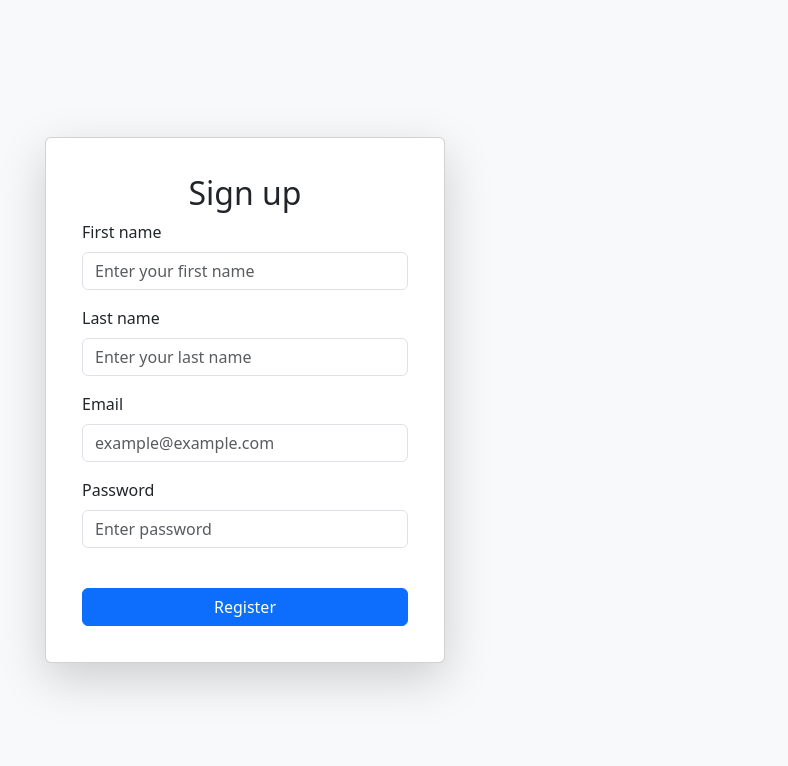
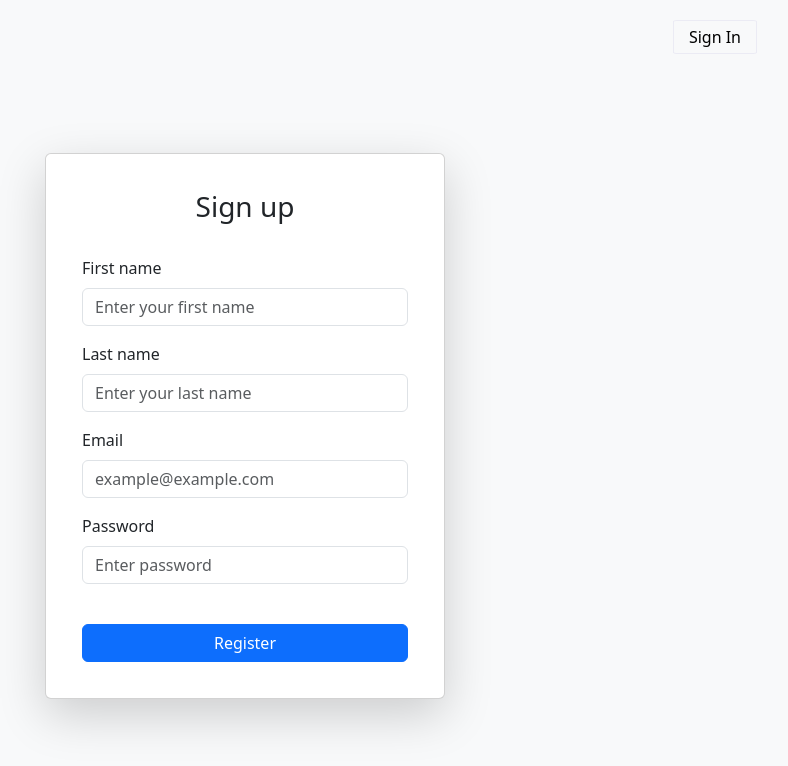
Before and after one commit to t-santosh/ecommerce-frontend-project, a React (Create React App) app: page / in a window 1280 px wide. Shown: the top 766 px of the page, without its empty margins (395-1183 px from the left). Built offline with nearby package versions, Linux system fonts and the light colour scheme.

Commit message:
added api feature for user register

```diff
--- a/package.json
+++ b/package.json
@@ -13,6 +13,7 @@
     "react-dom": "^19.0.0",
     "react-router-dom": "^7.2.0",
     "react-scripts": "5.0.1",
+    "react-toastify": "^11.0.5",
     "web-vitals": "^2.1.4"
   },
   "scripts": {
--- a/src/assets/styles/registerPage.css
+++ b/src/assets/styles/registerPage.css
@@ -1,12 +1,26 @@
 .container-fluid {
-  background-color: rgb(237, 229, 229);
   display: flex;
   justify-content: end;
-  height: 100vh;
+  height: 94vh;
 }
 .custom-card {
+  border: none;
   padding: 20px 20px;
   width: 100%;
   max-width: 400px;
   margin: auto;
 }
+.signIn {
+  text-align: end;
+  height: 50px;
+}
+.signIn a {
+  position: relative;
+  color: black;
+  text-decoration: none;
+  border: 1px solid rgb(235, 235, 244);
+  padding: 5px 15px;
+  border-radius: 5%;
+  top: 50%;
+  right: 10%;
+}
--- a/src/components/userComponents/RegisterPage.jsx
+++ b/src/components/userComponents/RegisterPage.jsx
@@ -1,23 +1,89 @@
-import React from 'react';
+import React, { useState } from 'react';
+import { registerUser } from '../../api/userApi';
+import capitalizeFirstLetter from '../../utils/capitalizeLetters';
+import { toast, ToastContainer } from 'react-toastify';
+import 'react-toastify/dist/ReactToastify.css';
 import '../../assets/styles/registerPage.css';
 
 const RegisterPage = () => {
+  // Initialize the state formData with empty values, and set the values when received from handleChange
+  const [formData, setFormData] = useState({
+    first_name: '',
+    last_name: '',
+    email: '',
+    password: '',
+  });
+
+  // Handle the changes in the input and update the formData state accordingly
+  const handleChange = (e) => {
+    setFormData({ ...formData, [e.target.name]: e.target.value });
+  };
+
+  // Hanlde submit to submit the filled out form to the backend through API
+  const handleSubmit = async (e) => {
+    e.preventDefault();
+
+    // Trim values to remove leading & trailing spaces
+    const trimmedData = {
+      first_name: capitalizeFirstLetter(formData.first_name.trim()),
+      last_name: capitalizeFirstLetter(formData.last_name.trim()),
+      email: formData.email.trim(),
+      password: formData.password.trim(),
+    };
+    // Check if any field is empty
+    if (
+      !trimmedData.first_name ||
+      !trimmedData.last_name ||
+      !trimmedData.email ||
+      !trimmedData.password
+    ) {
+      toast.error('All fields are required!');
+      return;
+    }
+
+    try {
+      const data = await registerUser(trimmedData); // Call the register funtion
+      if (data && data.message) {
+        // Check if message exists in the response
+        toast.success(data.message); // Show success message from backend
+      } else {
+        toast.success('Registration successful!');
+      }
+    } catch (error) {
+      // console.log('Error message from registerPage: ', error.message);
+      // return;
+      if (error.message === 'User is already registered') {
+        toast.error('This email is already registered!');
+      } else {
+        toast.error('Registration failed. Please try again.');
+      }
+    }
+  };
+
   return (
     <div>
+      <ToastContainer />
+      <div className='signIn bg-light'>
+        <a href='#'>Sign In</a>
+      </div>
       <div className='container-fluid bg-light'>
         <div className='card custom-card shadow-lg'>
           <div className='card-body'>
-            <h2 className='card-title text-center'>Sign up</h2>
-
-            <form>
+            <h3 className='card-title text-center'>Sign up</h3>
+            <br />
+            <form onSubmit={handleSubmit}>
               <div className='mb-3'>
                 <label htmlFor='first-name' className='form-label'>
                   First name
                 </label>
                 <input
+                  required
                   type='text'
                   className='form-control'
-                  id='name'
+                  id='first_name'
+                  name='first_name'
+                  value={formData.first_name}
+                  onChange={handleChange}
                   placeholder='Enter your first name'
                 />
               </div>
@@ -26,29 +92,50 @@ const RegisterPage = () => {
                   Last name
                 </label>
                 <input
+                  required
                   type='text'
                   className='form-control'
-                  id='name'
+                  id='last_name'
+                  name='last_name'
+                  value={formData.last_name}
+                  onChange={handleChange}
                   placeholder='Enter your last name'
                 />
               </div>
               <div className='mb-3'>
                 <label className='form-label'>Email</label>
                 <input
+                  required
                   type='email'
                   className='form-control'
+                  id='email'
+                  name='email'
+                  value={formData.email}
+                  onChange={handleChange}
                   placeholder='example@example.com'
                 />
               </div>
-
               <div className='mb-3'>
                 <label className='form-label'>Password</label>
+                <input
+                  required
+                  type='password'
+                  className='form-control'
+                  id='password'
+                  name='password'
+                  value={formData.password}
+                  onChange={handleChange}
+                  placeholder='Enter password'
+                />
+              </div>
+              {/* <div className='mb-3'>
+                <label className='form-label'>Confirm password</label>
                 <input
                   type='password'
                   className='form-control'
                   placeholder='Enter password'
                 />
-              </div>
+              </div> */}
               <br />
               <button type='submit' className='btn btn-primary w-100'>
                 Register
--- /dev/null
+++ b/src/utils/capitalizeLetters.jsx
@@ -0,0 +1,5 @@
+const capitalizeFirstLetter = (str) => {
+  return str.charAt(0).toUpperCase() + str.slice(1).toLowerCase();
+};
+
+export default capitalizeFirstLetter;
```
Also changed, not shown: 1 other file (tests, documents, lock files or other folders).
